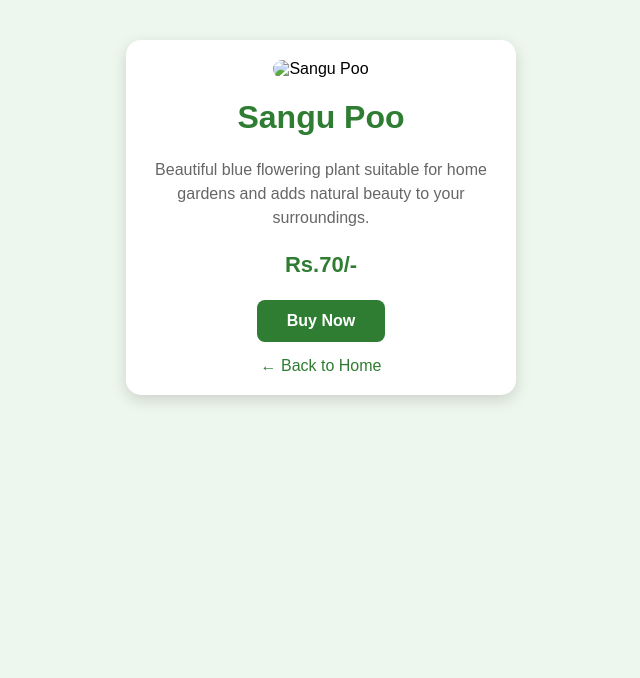
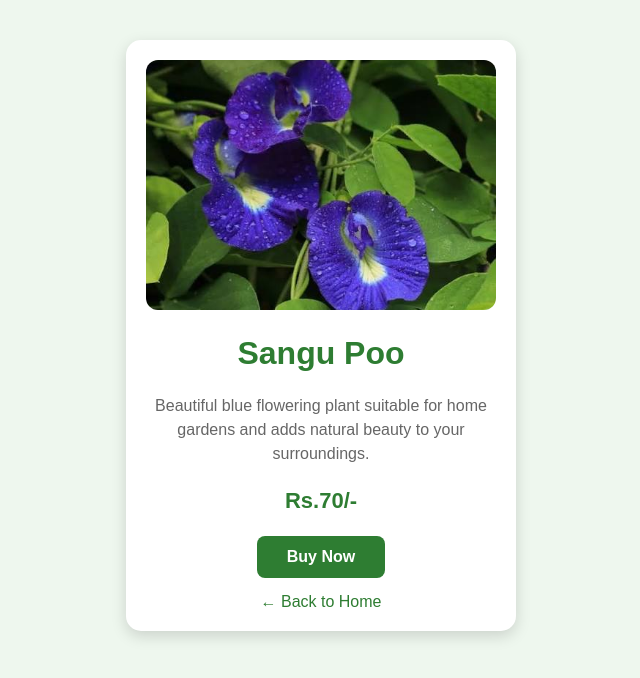
Before and after one commit to jdharshini670-spec/plantora_project_07, a plain HTML site: page sangupoo.html in a window 1280 px wide. Shown: the whole page, without its empty margins (319-959 px from the left). Drawn offline with Linux system fonts and the light colour scheme.

Commit message:
Update sangupoo.html

```diff
--- a/sangupoo.html
+++ b/sangupoo.html
@@ -76,7 +76,8 @@
 
     <div class="card">
 
-        <img src="images/sangu poo.jpg" alt="Sangu Poo">
+        <!-- Sangu Poo Image -->
+        <img src="sangu poo.jpg" alt="Sangu Poo">
 
         <h1>Sangu Poo</h1>
 
```
